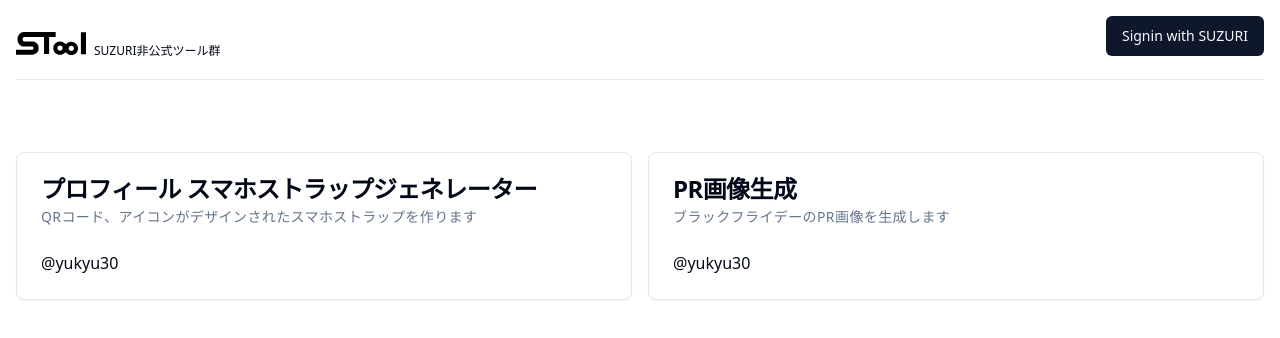
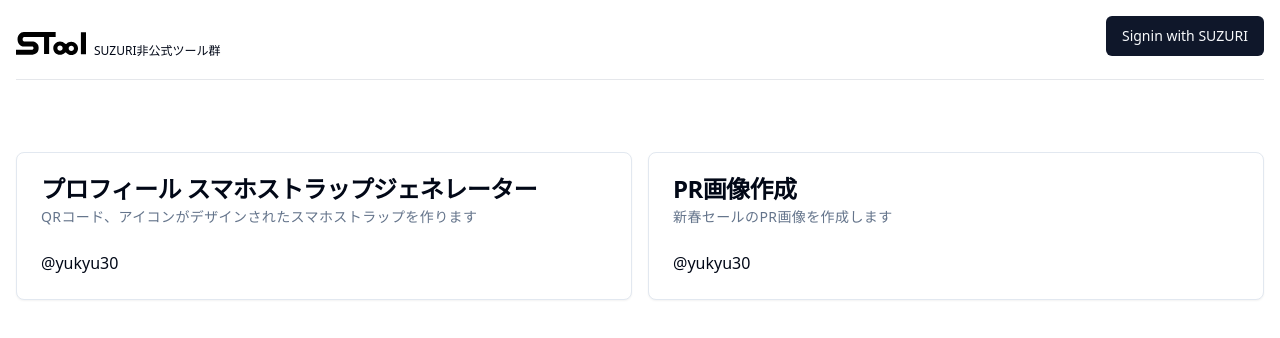
Before and after one commit to yukyu30/suzuri-auth-nextjs, a Next.js app: page / in a window 1280 px wide. Shown: the top 338 px of the page. Built offline with nearby package versions, Linux system fonts and the light colour scheme; no server answers.

Commit message:
文言修正

```diff
--- a/app/page.tsx
+++ b/app/page.tsx
@@ -21,8 +21,8 @@ export default async function Home() {
       slug: 'profile-smart-phone-strap',
     },
     {
-      name: 'PR画像生成',
-      description: 'ブラックフライデーのPR画像を生成します',
+      name: 'PR画像作成',
+      description: '新春セールのPR画像を作成します',
       slug: 'pr-image',
     },
   ];
```
